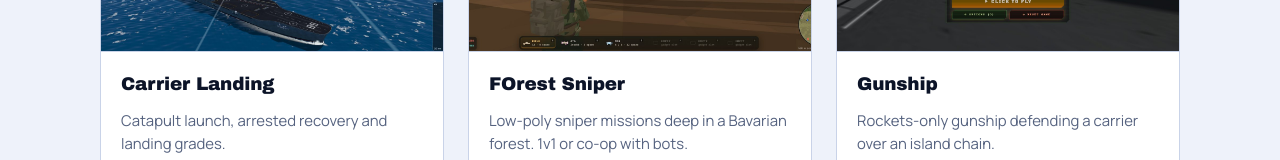
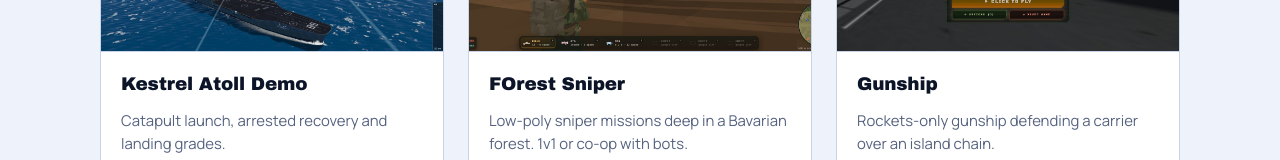
Before and after one commit to 5panners/launcher, a plain HTML site: page index.html in a window 1280 px wide. Shown: the part 802-962 px from the top of the page. Drawn offline with Linux system fonts and the light colour scheme; a web font is replaced by a local one.

Commit message:
Rename Carrier Landing to Kestrel Atoll Demo
Co-Authored-By: Claude Sonnet 5.5 <noreply@anthropic.com>
Claude-Session: https://claude.ai/code/session_01R7kVu37ZmYkUawW6WZm6if

```diff
--- a/index.html
+++ b/index.html
@@ -137,7 +137,7 @@ const GAMES = [
   { title: "Asteroids Arcade", tag: "Arcade shooter",    desc: "Classic space rock blasting, rebuilt for the browser.",         tags: ["Arcade", "Space"],         url: "https://5panners.github.io/launcher/Asteroids-Arcade.html", img: "screenshots/asteroids-arcade.jpg", up: "2026-11-25T09:53:19Z" },
   { title: "Gunship",          tag: "Arcade helicopter",  desc: "Rockets-only gunship defending a carrier over an island chain.", tags: ["Flight", "Arcade"],        url: "https://5panners.github.io/gunship/", img: "screenshots/gunship.jpg", up: "2026-11-25T10:04:32Z" },
   { title: "FOrest Sniper",    tag: "Stealth shooter",    desc: "Low-poly sniper missions deep in a Bavarian forest. 1v1 or co-op with bots.",           tags: ["Shooter", "Low-poly"],     url: "https://5panners.github.io/forest-sniper/", img: "screenshots/forest-sniper.jpg", up: "2026-11-25T10:18:00Z" },
-  { title: "Carrier Landing",  tag: "Flight sim",         desc: "Catapult launch, arrested recovery and landing grades.",        tags: ["Flight", "Sim"],           url: "https://5panners.github.io/kestrel-atoll-sim/", img: "screenshots/carrier-landing.jpg", up: "2026-11-25T10:52:00Z" },
+  { title: "Kestrel Atoll Demo", tag: "Flight sim",         desc: "Catapult launch, arrested recovery and landing grades.",        tags: ["Flight", "Sim"],           url: "https://5panners.github.io/kestrel-atoll-sim/", img: "screenshots/carrier-landing.jpg", up: "2026-11-25T10:52:00Z" },
   { title: "Vehicle Sim",      tag: "Driving physics",    desc: "The handling model behind my racing and driving games.",        tags: ["Racing", "Physics"],       url: "#", img: "screenshots/vehicle-sim.jpg" }
 ];
 /* ===================== */
```
